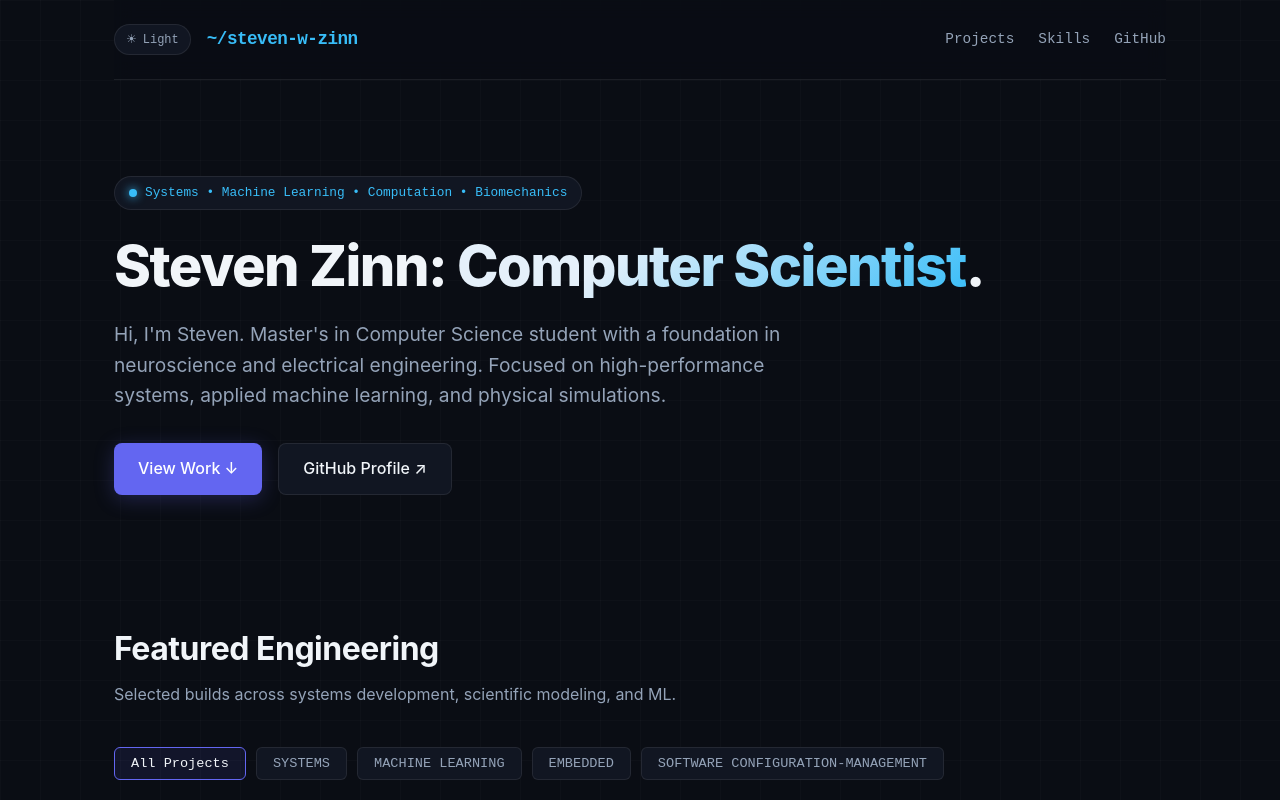
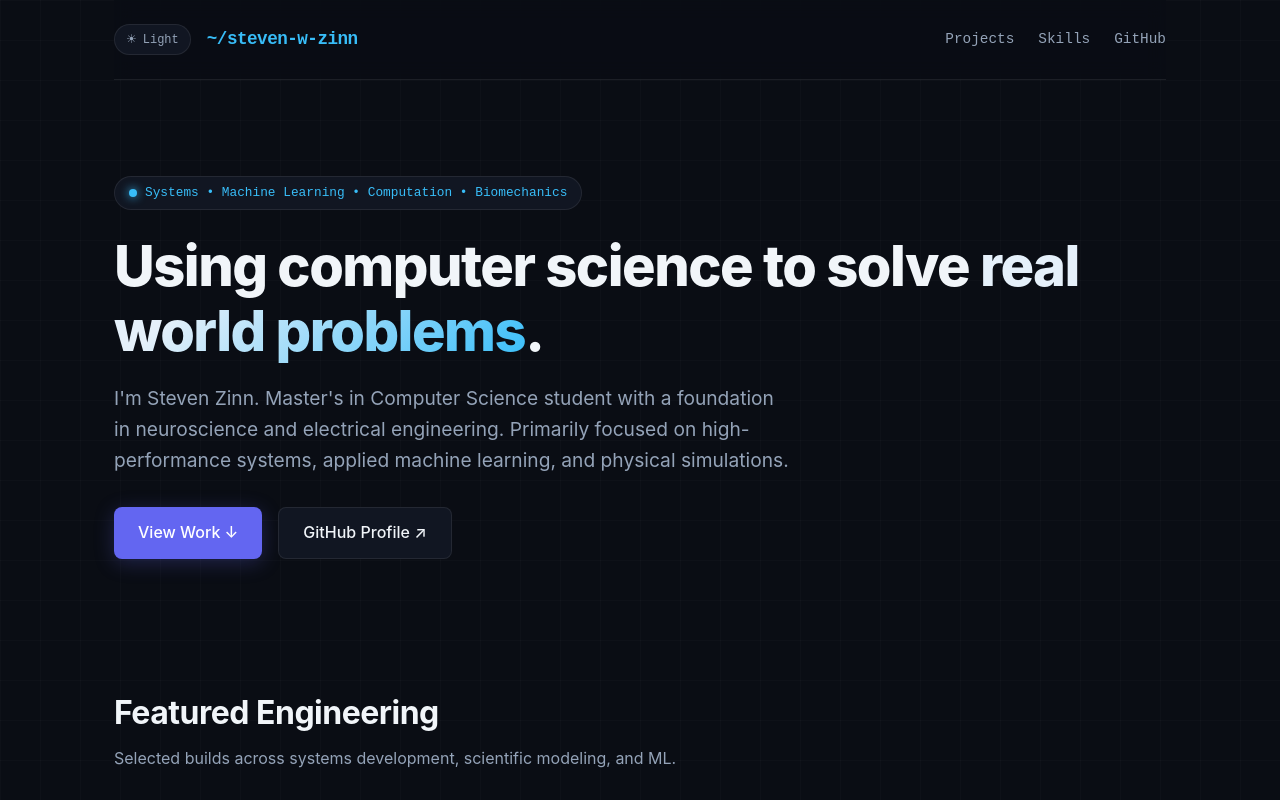
Before and after one commit to stovetop-z/stovetop-z.github.io, a React (Create React App) app: page / in a window 1280 px wide. Shown: the top 800 px of the page. Built offline with nearby package versions, Linux system fonts and the light colour scheme.

Commit message:
Changed title

```diff
--- a/src/App.js
+++ b/src/App.js
@@ -112,12 +112,12 @@ export default function App() {
             <span>Systems • Machine Learning • Computation • Biomechanics</span>
           </div>
           <h1 className="hero-title">
-            Steven Zinn:{" "}
-            <span className="gradient-text">Computer Scientist</span>.
+            Using computer science to solve{" "}
+            <span className="gradient-text">real world problems</span>.
           </h1>
           <p className="hero-description">
-            Hi, I'm Steven. Master's in Computer Science student with a foundation
-            in neuroscience and electrical engineering. Focused on high-performance
+            I'm Steven Zinn. Master's in Computer Science student with a foundation
+            in neuroscience and electrical engineering. Primarily focused on high-performance
             systems, applied machine learning, and physical simulations.
           </p>
           <div className="hero-cta-group">
```
